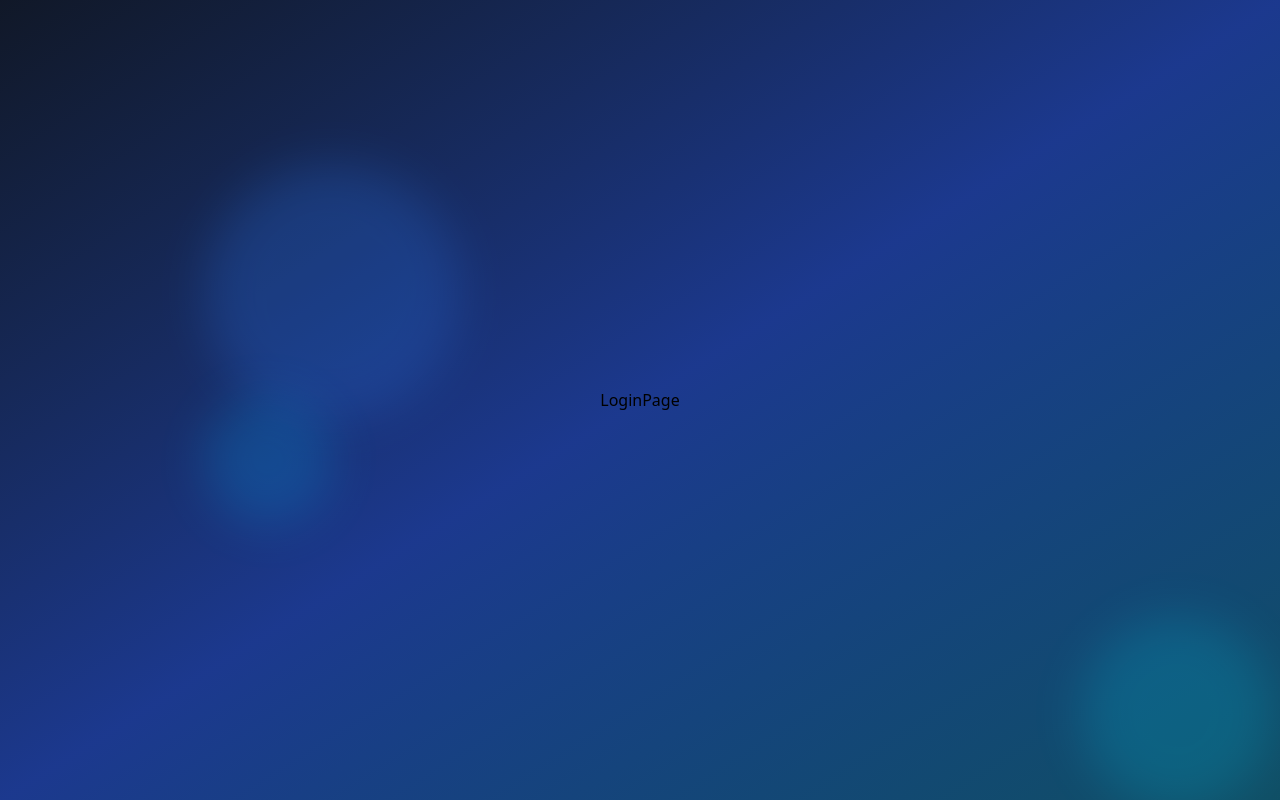
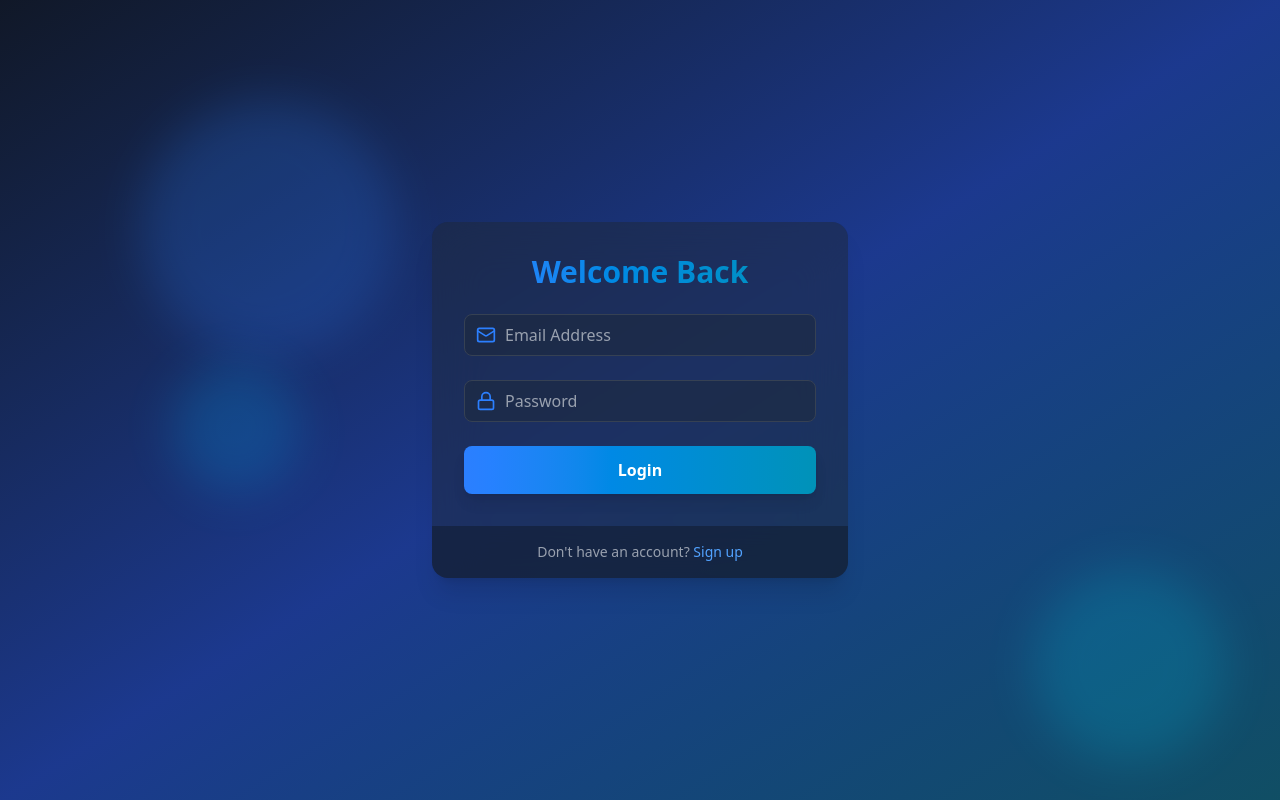
Before and after one commit to Santos2175/auth-app, a React (Vite) app in the folder frontend/: page /login in a window 1280 px wide. Built offline with nearby package versions, Linux system fonts and the light colour scheme.

Commit message:
feat(frontend): login page added

```diff
--- a/frontend/src/pages/LoginPage.tsx
+++ b/frontend/src/pages/LoginPage.tsx
@@ -1,7 +1,58 @@
-type Props = {};
+import { motion } from 'framer-motion';
+import Input from '../components/ui/Input';
+import { Lock, Mail } from 'lucide-react';
+import { useState } from 'react';
+import { Link } from 'react-router-dom';
 
-const LoginPage = (props: Props) => {
-  return <div>LoginPage</div>;
+const LoginPage = () => {
+  const [email, setEmail] = useState<string>('');
+  const [password, setPassword] = useState<string>('');
+  return (
+    <motion.div
+      initial={{ opacity: 0, y: 20 }}
+      animate={{ opacity: 1, y: 0 }}
+      transition={{ duration: 0.5 }}
+      className='w-full max-w-md bg-gray-800/50  backdrop-filter backdrop-blur-xl rounded-2xl shadow-xl overflow-hidden'>
+      <div className='p-8'>
+        <h2 className='text-3xl font-bold mb-6 text-center bg-gradient-to-r from-blue-500 to-cyan-600 text-transparent bg-clip-text'>
+          Welcome Back
+        </h2>
+
+        <form>
+          <Input
+            icon={Mail}
+            type='email'
+            placeholder='Email Address'
+            value={email}
+            onChange={(e) => setEmail(e.target.value)}
+          />
+          <Input
+            icon={Lock}
+            type='password'
+            placeholder='Password'
+            value={password}
+            onChange={(e) => setEmail(e.target.value)}
+          />
+
+          <motion.button
+            whileHover={{ scale: 1.02 }}
+            whileTap={{ scale: 0.98 }}
+            className='w-full py-3 px-4 bg-gradient-to-r from-blue-500 to-cyan-600 text-white font-bold rounded-lg shadow-lg hover:from-blue-600 hover:to-cyan-700 focus:outline-none focus:ring-2 focus:ring-blue-500 focus:ring-offset-2 focus:ring-offset-gray-900 transition duration-200 cursor-pointer'>
+            Login
+          </motion.button>
+        </form>
+      </div>
+
+      <div className='px-8 py-4 bg-gray-900/50 flex justify-center'>
+        <p className='text-sm text-gray-400'>
+          Don't have an account?{' '}
+          <Link to={'/signup'} className='text-blue-400 hover:underline'>
+            Sign up
+          </Link>
+        </p>
+      </div>
+    </motion.div>
+  );
 };
 
 export default LoginPage;
--- a/frontend/src/pages/NotFoundPage.tsx
+++ b/frontend/src/pages/NotFoundPage.tsx
@@ -7,7 +7,7 @@ const NotFoundPage: React.FC = () => {
   return (
     <div className='text-center py-12'>
       <div className='mb-8'>
-        <h1 className='text-9xl font-bold text-green-500 mb-4'>404</h1>
+        <h1 className='text-9xl font-bold text-blue-500 mb-4'>404</h1>
         <h2 className='text-2xl font-semibold text-white mb-2'>
           Page Not Found
         </h2>
@@ -18,7 +18,7 @@ const NotFoundPage: React.FC = () => {
 
       <Link
         to={isAuthenticated ? '/' : '/login'}
-        className='inline-flex items-center px-6 py-3 border border-transparent text-base font-medium rounded-md text-white bg-green-600 hover:bg-green-700 focus:outline-none focus:ring-2 focus:ring-offset-2 focus:ring-green-500 transition-colors'>
+        className='inline-flex items-center px-6 py-3 border border-transparent text-base font-medium rounded-md text-white bg-blue-600 hover:bg-blue-700 focus:outline-none focus:ring-2 focus:ring-offset-2 focus:ring-blue-500 transition-colors'>
         {isAuthenticated ? 'Go to Dashboard' : 'Go to Login'}
       </Link>
     </div>
```
